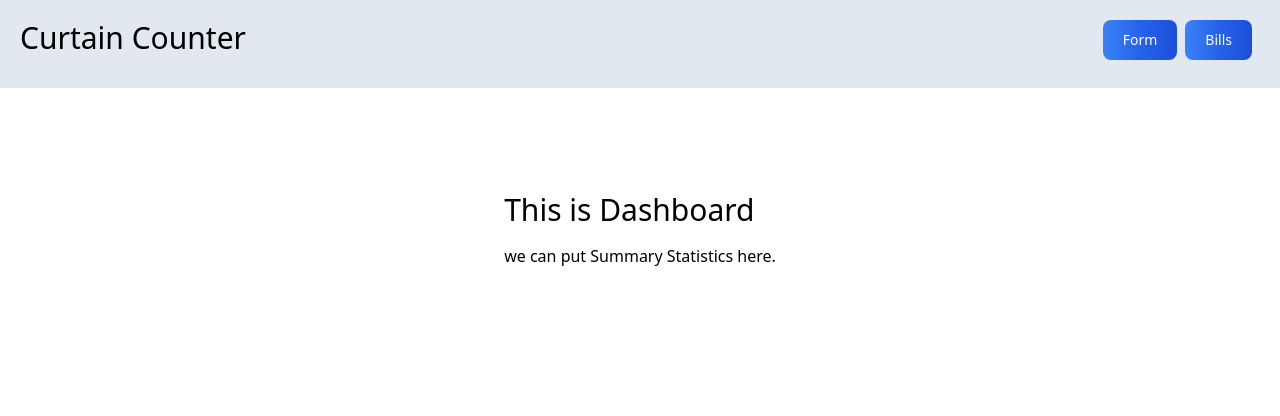
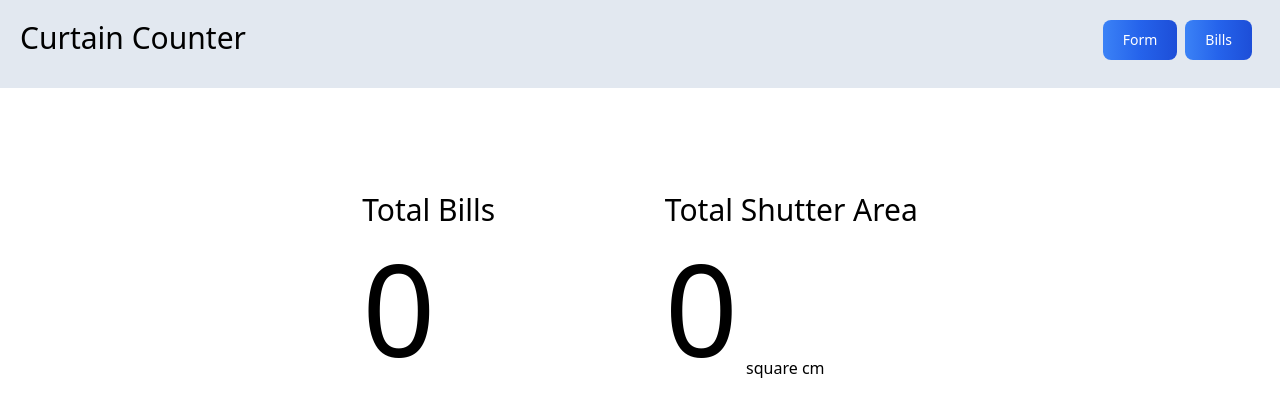
Before and after one commit to vivek-workspace/shutter_counter, a Next.js app: page / in a window 1280 px wide. Shown: the top 416 px of the page. Built offline with nearby package versions, Linux system fonts and the light colour scheme.

Commit message:
solved bugs preventing app build

```diff
--- a/src/app/form/curtainRow.tsx
+++ b/src/app/form/curtainRow.tsx
@@ -79,9 +79,9 @@ export default function CurtainRow({
           flex="0"
           options={shutterOptions}
         />
-        <div className="text-sm text-right pr-2 font-light text-red-500">
+        {/* <div className="text-sm text-right pr-2 font-light text-red-500">
           {_.get(formErrors, `shutters.${index}.type.message`) as string}{" "}
-        </div>
+        </div> */}
       </div>
       <div className="w-1/6">
         <LabelInput
@@ -93,9 +93,9 @@ export default function CurtainRow({
           fieldName={`shutters.${index}.width`}
           labelName="Width (cm)"
         />
-        <div className="text-sm text-right pr-2 font-light text-red-500">
+        {/* <div className="text-sm text-right pr-2 font-light text-red-500">
         {_.get(formErrors, `shutters.${index}.width.message`) as string}
-        </div>
+        </div> */}
       </div>
       <div className="w-1/6">
         <LabelInput
@@ -107,10 +107,10 @@ export default function CurtainRow({
           fieldName={`shutters.${index}.height`}
           labelName="Height (cm)"
         />
-        <div className="text-sm text-right pr-2 font-light text-red-500">
+        {/* <div className="text-sm text-right pr-2 font-light text-red-500">
         {_.get(formErrors, `shutters.${index}.height.message`) as string}
 
-        </div>
+        </div> */}
       </div>
       <div className="w-1/6">
         <LabelInput
--- a/src/app/form/elements/labeledDate.tsx
+++ b/src/app/form/elements/labeledDate.tsx
@@ -1,11 +1,18 @@
 import { ILabelDate } from "@/app/interface"
 import { useFormContext } from "react-hook-form"
+import _ from "lodash";
 
+
+export type FormErrors = {
+  [key: string]: {
+    message?: string;
+  };
+};
 
 export default function LabelDate({register, label, fieldName} : ILabelDate){
 
   const { formState: {errors}} = useFormContext()
-
+  const formErrors = errors as FormErrors;
   return(
     <div className="flex justify-between items-center p-2">
     <label htmlFor="date_of_birth">{label} </label>
@@ -15,7 +22,7 @@ export default function LabelDate({register, label, fieldName} : ILabelDate){
       {...register(fieldName)}
       className="bg-gray-50 border border-gray-300 w-full text-gray-900 text-sm rounded-lg focus:ring-blue-500 focus:border-blue-500 block p-2"
     />
-    { <span className= "text-sm font-light text-red-500">{errors[fieldName]?.message as string}</span>}
+    { <span className= "text-sm font-light text-red-500">{_.get(formErrors, `${fieldName}.message`) as string}</span>}
     </div>
   </div>
   )
--- a/src/app/form/elements/labeledInput.tsx
+++ b/src/app/form/elements/labeledInput.tsx
@@ -1,6 +1,14 @@
 import { useFormContext } from "react-hook-form";
 import { ILabelInput } from "@/app/interface";
 import { ChangeEvent, useEffect } from "react";
+import _ from "lodash";
+
+
+export type FormErrors = {
+  [key: string]: {
+    message?: string;
+  };
+};
 
 
 export function LabelInput({
@@ -22,6 +30,7 @@ export function LabelInput({
     if(value){ setValue(fieldName, value) }
   },[defaultvalue])
 
+  const formErrors = errors as FormErrors;
 
   return (
     <div
@@ -69,7 +78,7 @@ export function LabelInput({
 
         {
           <span className="text-sm font-light text-red-500">
-            {errors[fieldName]?.message as string}
+            {_.get(formErrors, `${fieldName}.message`) as string}
           </span>
         }
       </div>
--- a/src/app/form/elements/selectOption.tsx
+++ b/src/app/form/elements/selectOption.tsx
@@ -1,5 +1,14 @@
 import { IOptionInterface, ISelectOption } from "../../interface";
 import { useFormContext } from "react-hook-form";
+import _ from "lodash";
+
+
+export type FormErrors = {
+  [key: string]: {
+    message?: string;
+  };
+};
+
 
 export default function SelectOption({
   labelName,
@@ -15,6 +24,8 @@ export default function SelectOption({
     formState: { errors },
   } = useFormContext();
   // console.log("select", selectName);
+  const formErrors = errors as FormErrors;
+
   return (
     <div
       className={`${
@@ -40,7 +51,7 @@ export default function SelectOption({
         </select>
         {
           <span className="text-sm font-light text-red-500">
-            {errors[selectName]?.message as string}
+            {_.get(formErrors, `${selectName}.message`) as string}
           </span>
         }
       </div>
--- a/src/app/nav-bar.tsx
+++ b/src/app/nav-bar.tsx
@@ -5,7 +5,9 @@ export default function Navbar() {
   return (
     <div className="bg-slate-200 p-5 flex justify-between">
       <div>
+        <Link href={"/"}>
         <h3 className="text-3xl ">Curtain Counter</h3>
+        </Link>
       </div>
       <div>
         <Link href={"/form"}>
--- a/src/app/page.tsx
+++ b/src/app/page.tsx
@@ -1,13 +1,45 @@
-'use client'
+"use client";
+import { selectBills } from "@/lib/features/bills/billSlice";
 import Image from "next/image";
+import { useSelector } from "react-redux";
+import { Bill, BillState, IShutter } from "./interface";
+import { useMemo } from "react";
 
 export default function Home() {
+  const bills: BillState = useSelector(selectBills);
+
+  const totalShutterArea = useMemo(() => {
+    if (bills.bills.length > 0) return findTotalShutterArea(bills);
+    else return 0;
+  }, [bills]);
+
   return (
     <main className="flex flex-col items-center justify-between p-24">
-      <div className="text-align">
-        <h3 className="text-3xl  p-2">This is Dashboard</h3>
-        <p className="p-2">we can put Summary Statistics here.</p>
+      <div className="text-align w-2/3 flex justify-around">
+        {/* <h3 className="text-3xl  p-2">This is Dashboard</h3>
+        <p className="p-2">we can put Summary Statistics here.</p> */}
+        <div>
+          <h3 className="text-3xl  p-2">Total Bills</h3>
+          <h3 className="text-9xl p-2">{bills.bills.length}</h3>
+        </div>
+        <div>
+          <h3 className="text-3xl  p-2">Total Shutter Area</h3>
+          <div className="flex items-end">
+          <h3 className="text-9xl p-2">{totalShutterArea}</h3>
+          <p>square cm</p>
+          </div>
+        </div>
       </div>
     </main>
   );
 }
+
+function findTotalShutterArea(bills: BillState) {
+  return bills.bills
+    .map((item: Bill): number => {
+      return item.shutters
+        .map((item: IShutter): number => Number(item.area))
+        .reduce((total: number, item: number): number => total + item);
+    })
+    .reduce((total: number, item: number): number => total + item);
+}
```
